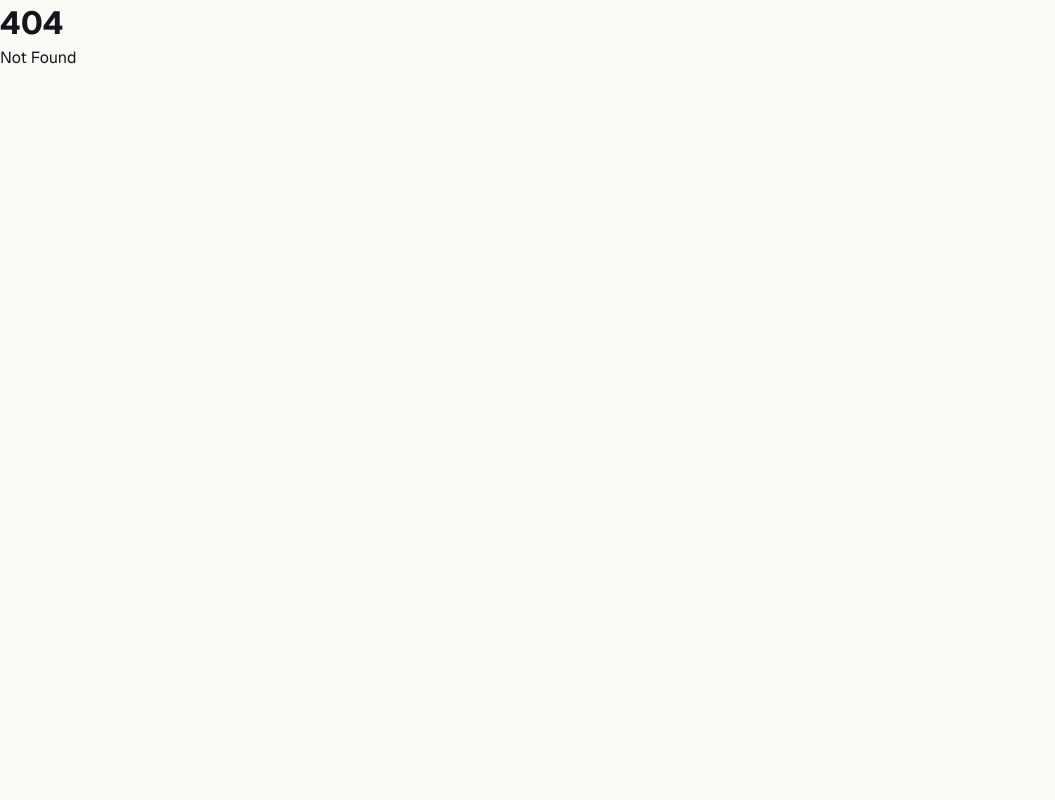
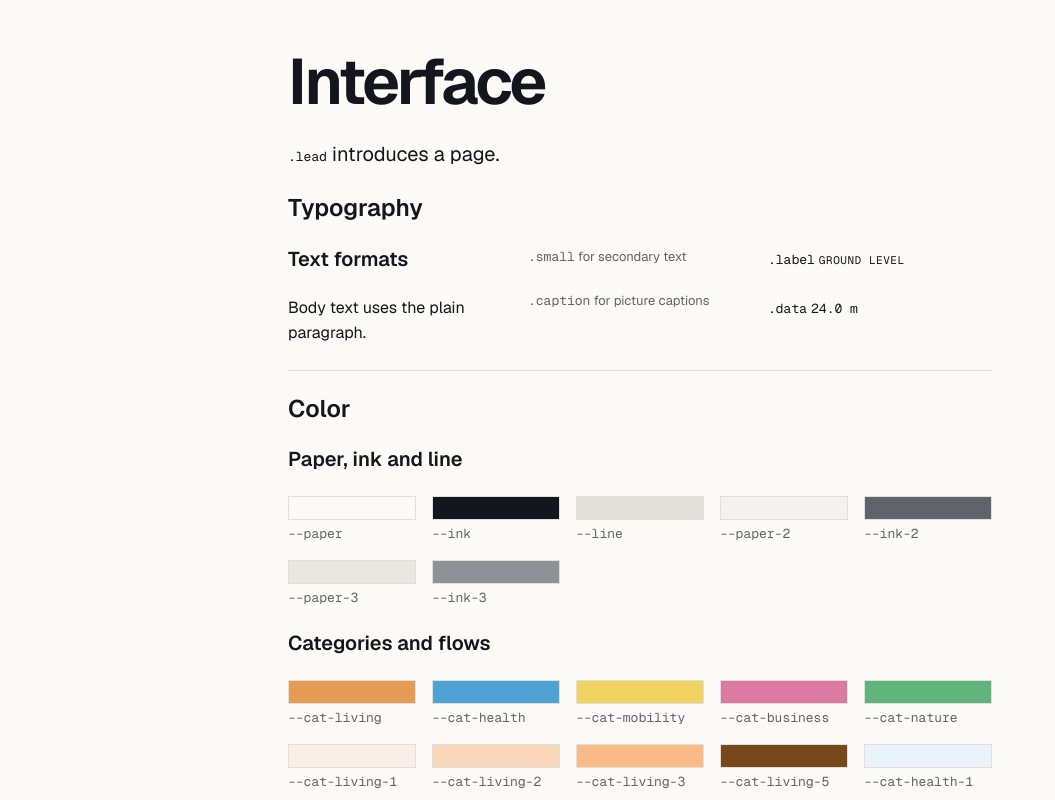
Before and after one commit to dweigend/city-design-system, a SvelteKit app: page /interface in a window 1280 px wide. Before the commit this address had no page. Shown: the top 800 px of the page, without its empty margins (0-1055 px from the left). Built offline with nearby package versions, Linux system fonts and the light colour scheme.

Commit message:
Define the shared stylesheet and interface specimen

```diff
--- a/src/app.css
+++ b/src/app.css
@@ -1,8 +1,6 @@
-/* Global tokens and element defaults. Component styles live in the catalog. */
-/* Color in OKLCH (L 0–1, chroma, hue °). Contract and test: logic/farbe/palette.test.ts */
+/* Shared styles for the design bible and the game. */
 :root,
 [data-theme] {
-	/* Paper warm, ink deep blue-black; gray on the ink axis */
 	--paper: oklch(0.985 0.004 85);
 	--paper-2: oklch(0.962 0.006 85);
 	--paper-3: oklch(0.928 0.008 85);
@@ -10,7 +8,6 @@
 	--ink-3: oklch(0.655 0.008 265);
 	--ink-2: oklch(0.5 0.012 265);
 	--ink: oklch(0.2 0.014 265);
-	/* Base tones = step 4: muted (C ≈ 0.12), L ≈ 0.7; yellow light by nature, blueprint deep */
 	--cat-living: oklch(0.75 0.125 62);
 	--cat-health: oklch(0.68 0.11 238);
 	--cat-mobility: oklch(0.87 0.135 94);
@@ -24,16 +21,13 @@
 	--cat-lawn: color-mix(in oklab, var(--cat-foliage) 62%, var(--paper));
 	--terrain-soil: oklch(0.806 0.058 79);
 	--blueprint: oklch(0.46 0.16 268);
-	/* Wall tint of new housing bodies in the sandbox; paths alone stay pink. */
 	--ground-stone: oklch(0.76 0.025 240);
 	--ground-sand: oklch(0.85 0.045 85);
 	--ground-sage: oklch(0.76 0.035 145);
 	--ground-clay: oklch(0.72 0.055 47);
 	--body-living: oklch(0.7 0.14 288);
-	/* Accent and hazard: only these are strong (5 %) */
 	--signal: oklch(0.575 0.18 33);
 	--cat-hazard: oklch(0.47 0.165 12);
-	/* Analysis (124 A-02, A-07): two tones outside the flows, only in analysis mode */
 	--ana-zug: oklch(0.56 0.095 195);
 	--ana-null: color-mix(in oklab, var(--paper), var(--ink-3) 12%);
 	--ana-druck: oklch(0.52 0.16 305);
@@ -76,60 +70,25 @@
 	--signal-5: oklch(from var(--signal) var(--step-5));
 	--cat-hazard-1: oklch(from var(--cat-hazard) var(--step-1));
 	--cat-hazard-5: oklch(from var(--cat-hazard) var(--step-5));
-	/* Opacity of the levels of representation */
-	--alpha-solid: 1;
-	--alpha-glass: 0.6;
-	--alpha-hull: 0.3;
-	--alpha-trace: 0.12;
-	/* Text on color surfaces: the same in both modes */
-	--on-cat: oklch(0.2 0.014 265);
-	--on-accent: oklch(0.99 0.003 85);
-	color-scheme: only light; /* “only”: browsers do not force-darken the light palette */
-	/* Type */
-	--font-sans: 'Geist', 'Helvetica Neue', Arial, sans-serif;
-	--font-mono: 'Geist Mono', ui-monospace, 'SFMono-Regular', monospace;
-	--text-xs: 11px;
-	--text-s: 13px;
-	--text-m: 16px;
-	--text-l: 24px;
-	--text-xl: 40px;
-	--text-xxl: 64px;
-	/* Grid: one unit, decimal like graph paper (1 · 5 · 10 · 50 · 100) */
-	--u: 4px; /* stroke   · 1 m  */
-	--u5: 20px; /* module   · 5 m  */
-	--u10: 40px; /* field    · 10 m */
-	--u50: 200px; /* parcel   · 50 m */
-	--u100: 400px; /* block    · 100 m */
-	/* Paper lines (--grid-1/5/10) are mixed locally from --ink by Paper.svelte. */
-	/* Dimensions from the grid */
-	--ctl-s: var(--u5); /* compact: tag, switch, row */
-	--ctl-m: var(--u10); /* default: button, tab, tool */
-	--tile-s: var(--u10);
-	--tile-m: calc(2 * var(--u10));
-	--tile-l: calc(3 * var(--u10));
-	/* Lines */
-	--hair: 1px;
-	--stroke: 2px;
-	--bar: 8px;
-	/* Spacing (n · U) */
-	--space-1: 4px;
-	--space-2: 8px;
-	--space-3: 12px;
-	--space-4: 16px;
-	--space-5: 20px;
-	--space-6: 24px;
-	--space-8: 32px;
-	--space-10: 40px;
-	--space-12: 48px;
-	--space-16: 64px;
-	--space-20: 80px;
-	/* Motion */
-	--ease: cubic-bezier(0.2, 0, 0, 1);
-	--fast: 120ms;
+	color-scheme: only light;
+	--font-sans: Geist, 'Helvetica Neue', Arial, sans-serif;
+	--font-mono: 'Geist Mono', ui-monospace, monospace;
+	--text-xs: 0.6875rem;
+	--text-s: 0.8125rem;
+	--text-m: 1rem;
+	--text-l: 1.25rem;
+	--text-xl: 1.5rem;
+	--text-xxl: clamp(2.5rem, 6vw, 4rem);
+	--unit: 0.25rem;
+	--space-2: calc(2 * var(--unit));
+	--space-4: calc(4 * var(--unit));
+	--space-6: calc(6 * var(--unit));
+	--space-12: calc(12 * var(--unit));
+	--radius: 2px;
+	--stroke: 1px;
+	--motion: 120ms;
 }
 
-/* Dark: paper and ink swapped, in hue as well. The ramp runs toward the dark paper.
-   Applies to <html> and to every element with data-theme (light-mode preview). */
 [data-theme='dark'] {
 	--ana-zug: oklch(0.72 0.095 195);
 	--ana-druck: oklch(0.72 0.16 305);
@@ -149,43 +108,152 @@
 	--step-5: calc(l + (0.96 - l) * 0.55) calc(c * 0.55) h;
 	color-scheme: dark;
 }
-* {
-	box-sizing: border-box;
-}
+
+/* prettier-ignore */
+@layer interface {
+	* { box-sizing: border-box; }
 	body {
 		margin: 0;
 		background: var(--paper);
 		color: var(--ink);
-	font-family: var(--font-sans);
-	font-size: var(--text-m);
-	line-height: 1.45;
-	-webkit-font-smoothing: antialiased;
+		font: var(--text-m) / 1.55 var(--font-sans);
+		overflow-wrap: anywhere;
 	}
-:focus-visible {
-	outline: var(--stroke) solid var(--ink);
-	outline-offset: 4px;
+	#app { display: contents; }
+	h1, h2, h3, p, figure { margin: 0; }
+	h1 {
+		font-size: var(--text-xxl);
+		font-weight: 650;
+		letter-spacing: -0.045em;
+		line-height: 1.05;
 	}
-h1,
-h2,
-h3,
-p {
-	margin: 0;
+	h2 { font-size: var(--text-xl); font-weight: 600; line-height: 1.2; }
+	h3 { font-size: var(--text-l); font-weight: 600; line-height: 1.25; }
+	a {
+		color: inherit;
+		text-underline-offset: 0.2em;
+		transition: color var(--motion);
 	}
-button,
-input,
-select,
-textarea {
-	font: inherit;
-	color: inherit;
+	a:hover { color: var(--ink-2); }
+	ul, ol { margin: 0; padding-inline-start: var(--space-6); }
+	img { display: block; max-inline-size: 100%; block-size: auto; }
+	code { font: var(--text-s) / 1.5 var(--font-mono); }
+	figcaption { font-size: var(--text-s); color: var(--ink-2); line-height: 1.4; }
+	table { inline-size: 100%; border-collapse: collapse; }
+	th, td {
+		padding: var(--space-2);
+		border-block-end: var(--stroke) solid var(--line);
+		text-align: start;
 	}
-img,
-svg {
-	display: block;
-	max-width: 100%;
-}
+	:focus-visible { outline: var(--stroke) solid var(--ink); outline-offset: var(--unit); }
+
 	@media (prefers-reduced-motion: reduce) {
-	* {
+		*, *::before, *::after {
+			animation-duration: 0s !important;
 			transition-duration: 0s !important;
-		animation-duration: 0s !important;
 		}
 	}
+
+	.lead { font-size: var(--text-l); }
+	.small, .caption { font-size: var(--text-s); color: var(--ink-2); }
+	.caption { line-height: 1.4; }
+	.label {
+		font: var(--text-xs) / 1.5 var(--font-mono);
+		letter-spacing: 0.05em;
+		text-transform: uppercase;
+	}
+	.data { font: var(--text-s) / 1.5 var(--font-mono); }
+	.page {
+		max-inline-size: 46rem;
+		margin-inline: auto;
+		padding: var(--space-12) var(--space-4);
+	}
+	.stack { display: grid; align-content: start; gap: var(--space-6); }
+	.cluster { display: flex; flex-wrap: wrap; gap: var(--space-2) var(--space-4); }
+	.grid {
+		display: grid;
+		grid-template-columns: repeat(auto-fit, minmax(min(100%, 8rem), 1fr));
+		gap: var(--space-4);
+	}
+	.frame { aspect-ratio: 16 / 9; overflow: clip; }
+	.frame > :is(img, canvas) { inline-size: 100%; block-size: 100%; object-fit: contain; }
+	.panel {
+		padding: var(--space-4);
+		border: var(--stroke) solid var(--line);
+		border-radius: var(--radius);
+		background: var(--paper-2);
+	}
+	hr, .divider { margin: 0; border: 0; border-block-start: var(--stroke) solid var(--line); }
+}
+
+/* prettier-ignore */
+.swatch {
+	display: block;
+	block-size: var(--space-6);
+	margin-block-end: var(--unit);
+	border: var(--stroke) solid var(--line);
+	&.swatch-paper { background: var(--paper); }
+	&.swatch-paper-2 { background: var(--paper-2); }
+	&.swatch-paper-3 { background: var(--paper-3); }
+	&.swatch-line { background: var(--line); }
+	&.swatch-ink-3 { background: var(--ink-3); }
+	&.swatch-ink-2 { background: var(--ink-2); }
+	&.swatch-ink { background: var(--ink); }
+	&.swatch-cat-living { background: var(--cat-living); }
+	&.swatch-cat-health { background: var(--cat-health); }
+	&.swatch-cat-mobility { background: var(--cat-mobility); }
+	&.swatch-cat-business { background: var(--cat-business); }
+	&.swatch-cat-nature { background: var(--cat-nature); }
+	&.swatch-cat-foliage { background: var(--cat-foliage); }
+	&.swatch-cat-evergreen { background: var(--cat-evergreen); }
+	&.swatch-cat-willow { background: var(--cat-willow); }
+	&.swatch-cat-grass { background: var(--cat-grass); }
+	&.swatch-cat-bark { background: var(--cat-bark); }
+	&.swatch-cat-lawn { background: var(--cat-lawn); }
+	&.swatch-terrain-soil { background: var(--terrain-soil); }
+	&.swatch-blueprint { background: var(--blueprint); }
+	&.swatch-ground-stone { background: var(--ground-stone); }
+	&.swatch-ground-sand { background: var(--ground-sand); }
+	&.swatch-ground-sage { background: var(--ground-sage); }
+	&.swatch-ground-clay { background: var(--ground-clay); }
+	&.swatch-body-living { background: var(--body-living); }
+	&.swatch-signal { background: var(--signal); }
+	&.swatch-cat-hazard { background: var(--cat-hazard); }
+	&.swatch-ana-zug { background: var(--ana-zug); }
+	&.swatch-ana-null { background: var(--ana-null); }
+	&.swatch-ana-druck { background: var(--ana-druck); }
+	&.swatch-cat-living-1 { background: var(--cat-living-1); }
+	&.swatch-cat-living-2 { background: var(--cat-living-2); }
+	&.swatch-cat-living-3 { background: var(--cat-living-3); }
+	&.swatch-cat-living-5 { background: var(--cat-living-5); }
+	&.swatch-cat-health-1 { background: var(--cat-health-1); }
+	&.swatch-cat-health-2 { background: var(--cat-health-2); }
+	&.swatch-cat-health-3 { background: var(--cat-health-3); }
+	&.swatch-cat-health-5 { background: var(--cat-health-5); }
+	&.swatch-cat-mobility-1 { background: var(--cat-mobility-1); }
+	&.swatch-cat-mobility-2 { background: var(--cat-mobility-2); }
+	&.swatch-cat-mobility-3 { background: var(--cat-mobility-3); }
+	&.swatch-cat-mobility-5 { background: var(--cat-mobility-5); }
+	&.swatch-cat-business-1 { background: var(--cat-business-1); }
+	&.swatch-cat-business-2 { background: var(--cat-business-2); }
+	&.swatch-cat-business-3 { background: var(--cat-business-3); }
+	&.swatch-cat-business-5 { background: var(--cat-business-5); }
+	&.swatch-cat-nature-1 { background: var(--cat-nature-1); }
+	&.swatch-cat-nature-2 { background: var(--cat-nature-2); }
+	&.swatch-cat-nature-3 { background: var(--cat-nature-3); }
+	&.swatch-cat-nature-5 { background: var(--cat-nature-5); }
+	&.swatch-blueprint-1 { background: var(--blueprint-1); }
+	&.swatch-blueprint-2 { background: var(--blueprint-2); }
+	&.swatch-blueprint-3 { background: var(--blueprint-3); }
+	&.swatch-blueprint-5 { background: var(--blueprint-5); }
+	&.swatch-blueprint-soft { background: var(--blueprint-soft); }
+	&.swatch-ana-zug-2 { background: var(--ana-zug-2); }
+	&.swatch-ana-zug-3 { background: var(--ana-zug-3); }
+	&.swatch-ana-druck-2 { background: var(--ana-druck-2); }
+	&.swatch-ana-druck-3 { background: var(--ana-druck-3); }
+	&.swatch-ana-druck-5 { background: var(--ana-druck-5); }
+	&.swatch-signal-1 { background: var(--signal-1); }
+	&.swatch-signal-5 { background: var(--signal-5); }
+	&.swatch-cat-hazard-1 { background: var(--cat-hazard-1); }
+	&.swatch-cat-hazard-5 { background: var(--cat-hazard-5); }
+}
--- a/src/app.html
+++ b/src/app.html
@@ -8,7 +8,7 @@
 		<link rel="preconnect" href="https://fonts.gstatic.com" crossorigin="anonymous" />
 		<link
 			rel="stylesheet"
-			href="https://fonts.googleapis.com/css2?family=Geist:wght@300..700&family=Geist+Mono:wght@400..600&family=Inter+Tight:wght@300..700&family=JetBrains+Mono:wght@400..600&family=IBM+Plex+Sans:wght@300;400;500;600;700&family=IBM+Plex+Mono:wght@400;500&display=swap"
+			href="https://fonts.googleapis.com/css2?family=Geist:wght@300..700&family=Geist+Mono:wght@400..600&display=swap"
 		/>
 		<!-- Own light and dark palette: browsers and extensions should not darken it. -->
 		<meta name="color-scheme" content="light dark" />
@@ -33,6 +33,6 @@
 		%sveltekit.head%
 	</head>
 	<body data-sveltekit-preload-data="hover">
-		<div style="display: contents">%sveltekit.body%</div>
+		<div id="app">%sveltekit.body%</div>
 	</body>
 </html>
--- /dev/null
+++ b/src/routes/interface/+page.svelte
@@ -0,0 +1,165 @@
+<script lang="ts">
+	const palette = [
+		{
+			heading: 'Paper, ink and line',
+			tokens: ['paper', 'ink', 'line', 'paper-2', 'ink-2', 'paper-3', 'ink-3']
+		},
+		{
+			heading: 'Categories and flows',
+			tokens: [
+				'cat-living',
+				'cat-health',
+				'cat-mobility',
+				'cat-business',
+				'cat-nature',
+				'cat-living-1',
+				'cat-living-2',
+				'cat-living-3',
+				'cat-living-5',
+				'cat-health-1',
+				'cat-health-2',
+				'cat-health-3',
+				'cat-health-5',
+				'cat-mobility-1',
+				'cat-mobility-2',
+				'cat-mobility-3',
+				'cat-mobility-5',
+				'cat-business-1',
+				'cat-business-2',
+				'cat-business-3',
+				'cat-business-5',
+				'cat-nature-1',
+				'cat-nature-2',
+				'cat-nature-3',
+				'cat-nature-5',
+				'body-living'
+			]
+		},
+		{
+			heading: 'Ground and terrain',
+			tokens: [
+				'cat-foliage',
+				'cat-evergreen',
+				'cat-willow',
+				'cat-grass',
+				'cat-bark',
+				'cat-lawn',
+				'terrain-soil',
+				'ground-stone',
+				'ground-sand',
+				'ground-sage',
+				'ground-clay'
+			]
+		},
+		{
+			heading: 'Blueprint, signal and hazard',
+			tokens: [
+				'blueprint',
+				'signal',
+				'cat-hazard',
+				'blueprint-1',
+				'blueprint-2',
+				'blueprint-3',
+				'blueprint-5',
+				'blueprint-soft',
+				'signal-1',
+				'signal-5',
+				'cat-hazard-1',
+				'cat-hazard-5'
+			]
+		},
+		{
+			heading: 'Analysis tones',
+			tokens: [
+				'ana-zug',
+				'ana-null',
+				'ana-druck',
+				'ana-zug-2',
+				'ana-zug-3',
+				'ana-druck-2',
+				'ana-druck-3',
+				'ana-druck-5'
+			]
+		}
+	];
+</script>
+
+<svelte:head>
+	<title>Interface · City Design System</title>
+</svelte:head>
+
+<main class="page stack">
+	<header class="stack">
+		<h1>Interface</h1>
+		<p class="lead"><code>.lead</code> introduces a page.</p>
+	</header>
+
+	<section class="stack">
+		<h2>Typography</h2>
+		<div class="grid">
+			<div class="stack">
+				<h3>Text formats</h3>
+				<p>Body text uses the plain paragraph.</p>
+			</div>
+			<div class="stack">
+				<p class="small"><code>.small</code> for secondary text</p>
+				<p class="caption"><code>.caption</code> for picture captions</p>
+			</div>
+			<div class="stack">
+				<p><code>.label</code> <span class="label">Ground level</span></p>
+				<p><code>.data</code> <span class="data">24.0 m</span></p>
+			</div>
+		</div>
+	</section>
+
+	<hr class="divider" />
+	<section class="stack">
+		<h2>Color</h2>
+		{#each palette as group (group.heading)}
+			<section class="stack">
+				<h3>{group.heading}</h3>
+				<div class="grid">
+					{#each group.tokens as token (token)}
+						<figure>
+							<span class="swatch swatch-{token}" aria-hidden="true"></span>
+							<figcaption><code>--{token}</code></figcaption>
+						</figure>
+					{/each}
+				</div>
+			</section>
+		{/each}
+	</section>
+
+	<hr class="divider" />
+	<section class="stack">
+		<h2>Layout</h2>
+		<p><code>.page</code> sets this column’s width and gutters.</p>
+
+		<div class="grid">
+			<div class="stack">
+				<p><code>.stack</code> sets the vertical gap.</p>
+				<p>Second item</p>
+			</div>
+			<div class="panel">
+				<p><code>.panel</code> sets the surface.</p>
+			</div>
+		</div>
+		<p class="caption"><code>.grid</code> fits the two examples to the available width.</p>
+
+		<div class="cluster">
+			<code>.cluster</code>
+			<span>Plan</span>
+			<span>Section</span>
+			<span>Elevation</span>
+			<span>Axonometric view</span>
+		</div>
+
+		<figure>
+			<div class="frame panel"><code>.frame</code></div>
+			<figcaption>The frame holds a picture or canvas at 16:9.</figcaption>
+		</figure>
+
+		<hr class="divider" />
+		<p class="caption"><code>.divider</code> draws a rule between groups.</p>
+	</section>
+</main>
```
Also changed, not shown: src/routes/+page.svelte (+6 -1 lines). Lines whose indentation alone changed are shown as unchanged.
